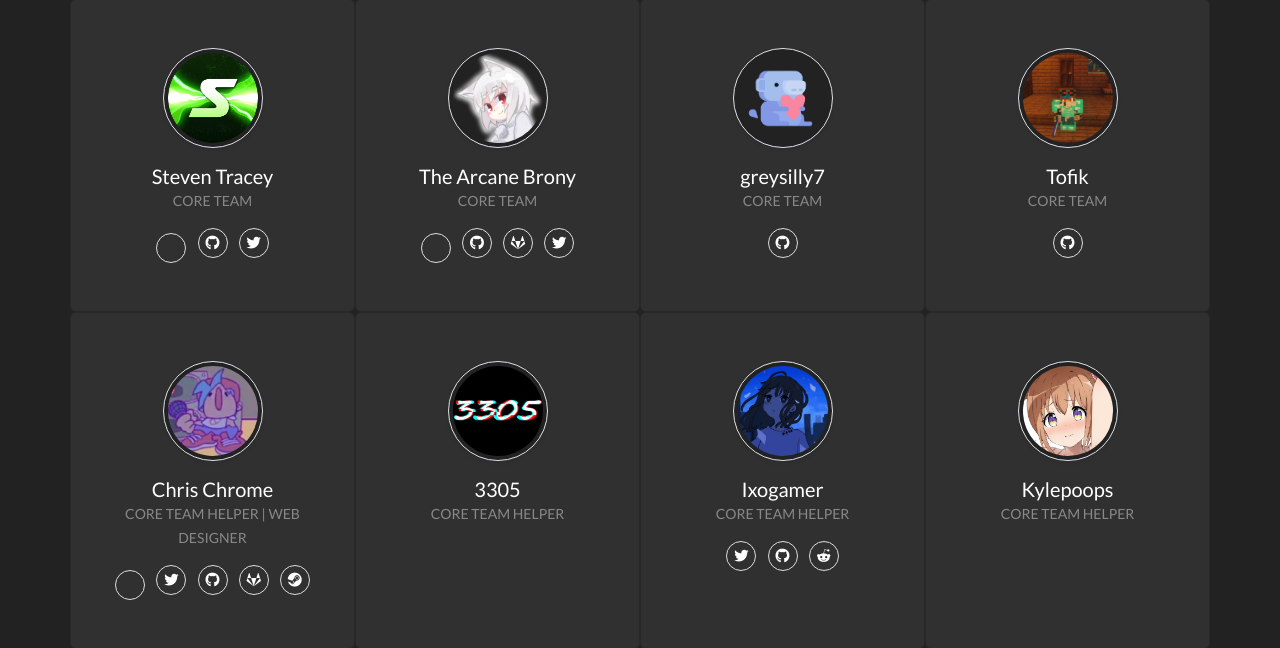
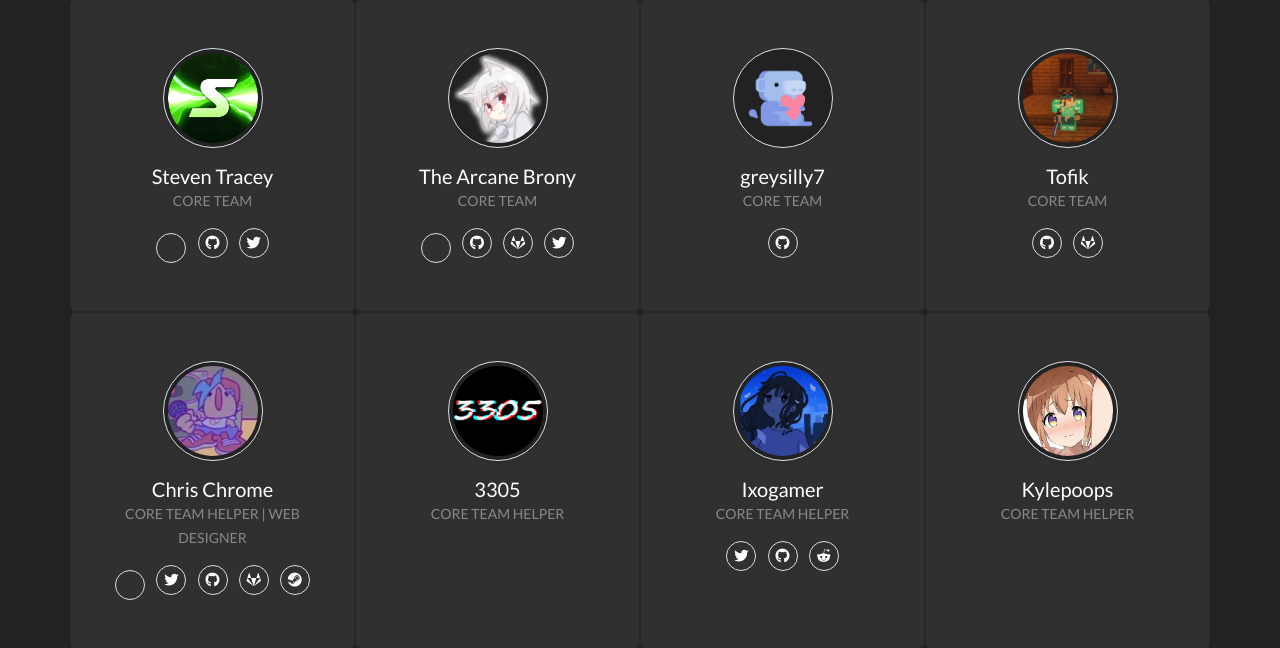
Before and after one commit to Pancaksee/test, a PHP site: page /team in a window 1280 px wide. Shown: the part 123-771 px from the top of the page. Run offline with PHP 8.4, Linux system fonts and the light colour scheme; data that the repository does not hold is empty.

Commit message:
Update team/index.php
Add Tofik gitlab

```diff
--- a/team/index.php
+++ b/team/index.php
@@ -73,6 +73,7 @@
             <h5 class="mb-0">Tofik</h5><span class="small text-uppercase text-muted">Core Team</span>
             <ul class="social mb-0 list-inline mt-3">
               <li class="list-inline-item"><a href="https://github.com/Toffikk" class="social-link"><i style="color: #FFF;" class="fab fa-github"></i></a></li>
+              <li class="list-inline-item"><a href="https://gitlab.com/ToficzeK_OwO" class="social-link"><i style="color: #FFF;" class="fab fa-gitlab"></i></a></li>
             </ul>
           </div>
         </div>
```
